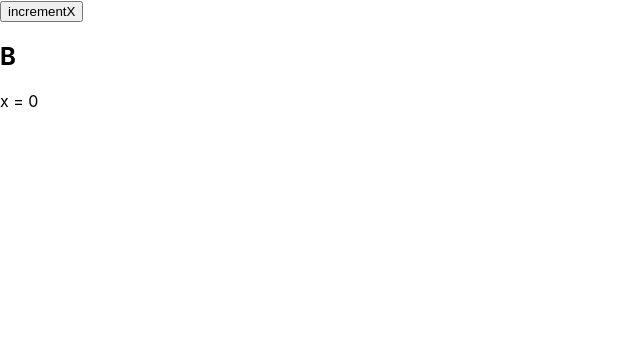
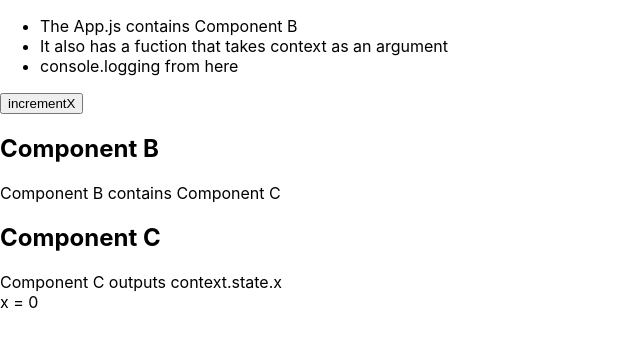
Before and after one commit to exitroute/context-api-exercise, a React (Create React App) app: page / in a window 1280 px wide. Shown: the top 346 px of the page, without its empty margins (0-640 px from the left). Built offline with nearby package versions, Linux system fonts and the light colour scheme.

Commit message:
Adding decrement feature

```diff
--- a/src/App.js
+++ b/src/App.js
@@ -1,5 +1,5 @@
 import React, { Component } from 'react';
-import logo from './logo.svg';
+// import logo from './logo.svg';
 import './App.css';
 import { MyProvider, MyContext } from './context';
 import B from './components/B';
@@ -13,6 +13,17 @@ class App extends Component {
           {
             (context) => (
               <div>
+                <ul>
+                  <li>The App.js contains Component B </li>
+                  <li>It also has a fuction that takes context as an argument</li>
+                  <li>
+                    console.logging from here
+                  {console.log(
+                    "./App.js <MyProvider <MyContext.Consumer> > arrg context: ",
+                    context
+                  )}
+                  </li>
+                </ul>
                 <button onClick={context.incrementX}>incrementX</button>
                 <B />
               </div>
--- a/src/components/B.js
+++ b/src/components/B.js
@@ -5,7 +5,8 @@ export default class B extends Component {
   render() {
     return (
       <div>
-        <h2>B</h2>
+        <h2>Component B</h2>
+        Component B contains Component C
         <C />
       </div>
     )
--- a/src/components/C.js
+++ b/src/components/C.js
@@ -5,14 +5,18 @@ export default class C extends Component {
   render() {
     return (
       <MyContext.Consumer>
-      {/* child of consumer is always a function */}
-      {
+        {/* child of consumer is always a function */}
+        {
           (context) => (
-          <div>
-            <p>x = {context.state.x}</p>
-          </div>
+            <div>
+              <h2>Component C</h2>
+              <p>
+                Component C outputs context.state.x<br />
+                x = {context.state.x}
+              </p>
+            </div>
           )
-      }
+        }
       </MyContext.Consumer>
     )
   }
--- a/src/context.js
+++ b/src/context.js
@@ -7,21 +7,23 @@ export const MyContext = React.createContext();
 export class MyProvider extends Component {
 
   state = {
-    x: 0
+    x: 0,
+    y: 100
   };
-
   // we return a context provider
   render() {
+
+    console.log("./context.js <MyProvider /> this.state: ", this.state);
+
     return (
       // <MyContext.Provider value="I am the value">
-      <MyContext.Provider value={{
-        state: this.state,
-        incrementX: () => {
-          this.setState({
-            x: this.state.x + 1
-          })
-        }
-      }}>
+      <MyContext.Provider
+        value={{
+          state: this.state,
+          incrementX: () => {this.setState({x: this.state.x + 1})},
+          decrementY: () => {this.setState({y: this.state.y - 1})}
+        }}
+      >
         {this.props.children}
       </MyContext.Provider>
     )
```
Also changed, not shown: src/components/P.js (added). Lines whose indentation alone changed are shown as unchanged.
